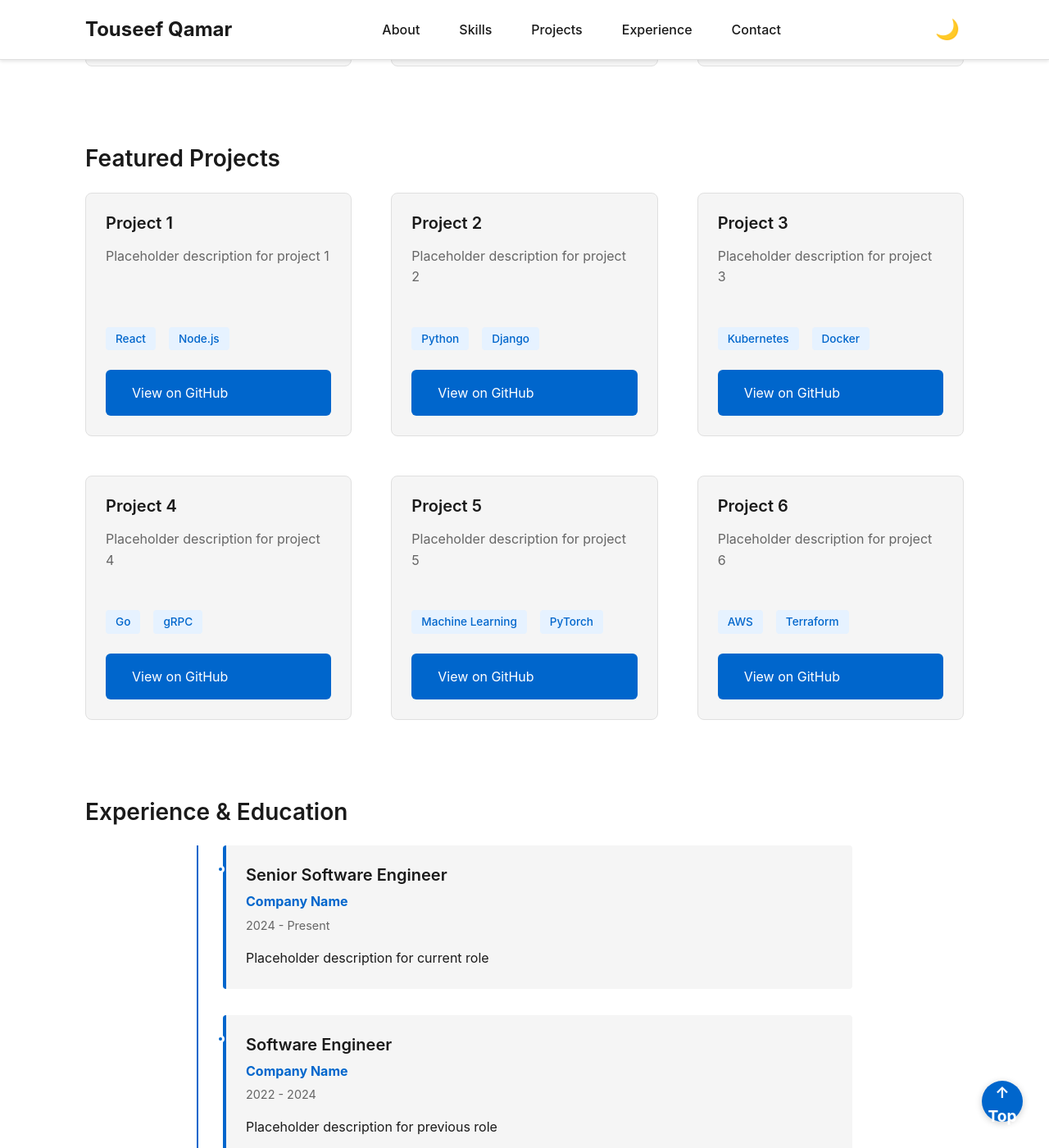
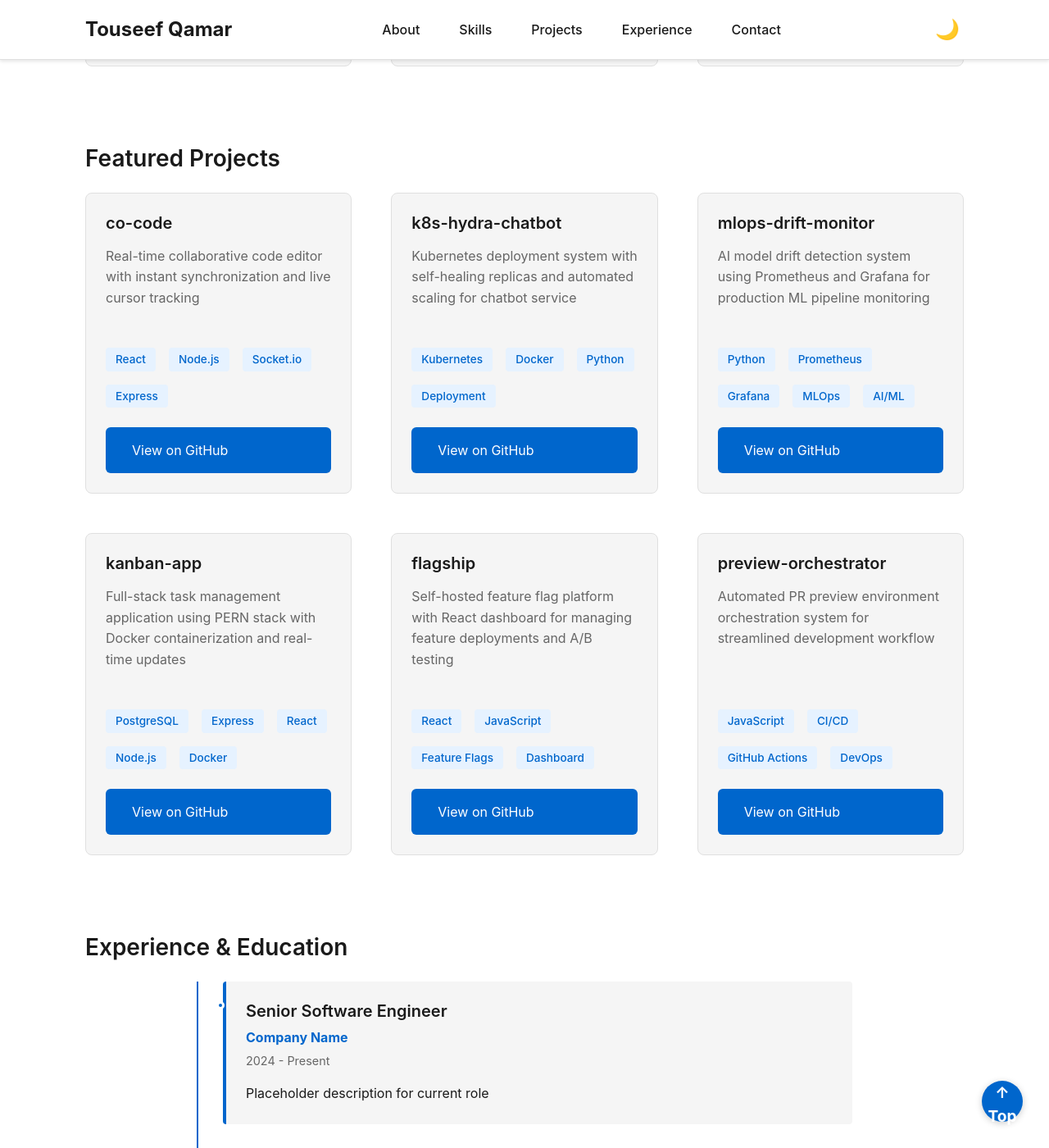
Before and after one commit to TouseefQ/touseefq.github.io, a Jekyll site: the page built from index.html, in a window 1280 px wide and 1400 px high, scrolled down 1208 px. Shown: the whole window at 82% size. Built offline with Jekyll 4.4.1, drawn with Linux system fonts in a browser that asks for light colours.

Commit message:
feat(02): populate projects.yml with 6 real GitHub projects
- co-code: collaborative code editor
- k8s-hydra-chatbot: kubernetes deployment system
- mlops-drift-monitor: AI model drift detection
- kanban-app: full-stack PERN task management
- flagship: self-hosted feature flag platform
- preview-orchestrator: PR preview orchestration

Requirement coverage: PROJ-01, PROJ-02

```diff
--- a/_data/projects.yml
+++ b/_data/projects.yml
@@ -1,41 +1,55 @@
-- name: "Project 1"
-  description: "Placeholder description for project 1"
-  url: "https://github.com/TouseefQ/project1"
+- name: "co-code"
+  description: "Real-time collaborative code editor with instant synchronization and live cursor tracking"
+  url: "https://github.com/TouseefQ/co-code"
   techs:
     - "React"
     - "Node.js"
+    - "Socket.io"
+    - "Express"
 
-- name: "Project 2"
-  description: "Placeholder description for project 2"
-  url: "https://github.com/TouseefQ/project2"
-  techs:
-    - "Python"
-    - "Django"
-
-- name: "Project 3"
-  description: "Placeholder description for project 3"
-  url: "https://github.com/TouseefQ/project3"
+- name: "k8s-hydra-chatbot"
+  description: "Kubernetes deployment system with self-healing replicas and automated scaling for chatbot service"
+  url: "https://github.com/TouseefQ/k8s-hydra-chatbot"
   techs:
     - "Kubernetes"
     - "Docker"
+    - "Python"
+    - "Deployment"
 
-- name: "Project 4"
-  description: "Placeholder description for project 4"
-  url: "https://github.com/TouseefQ/project4"
+- name: "mlops-drift-monitor"
+  description: "AI model drift detection system using Prometheus and Grafana for production ML pipeline monitoring"
+  url: "https://github.com/TouseefQ/mlops-drift-monitor"
   techs:
-    - "Go"
-    - "gRPC"
+    - "Python"
+    - "Prometheus"
+    - "Grafana"
+    - "MLOps"
+    - "AI/ML"
 
-- name: "Project 5"
-  description: "Placeholder description for project 5"
-  url: "https://github.com/TouseefQ/project5"
+- name: "kanban-app"
+  description: "Full-stack task management application using PERN stack with Docker containerization and real-time updates"
+  url: "https://github.com/TouseefQ/kanban-app"
   techs:
-    - "Machine Learning"
-    - "PyTorch"
+    - "PostgreSQL"
+    - "Express"
+    - "React"
+    - "Node.js"
+    - "Docker"
 
-- name: "Project 6"
-  description: "Placeholder description for project 6"
-  url: "https://github.com/TouseefQ/project6"
+- name: "flagship"
+  description: "Self-hosted feature flag platform with React dashboard for managing feature deployments and A/B testing"
+  url: "https://github.com/TouseefQ/flagship"
   techs:
-    - "AWS"
-    - "Terraform"
+    - "React"
+    - "JavaScript"
+    - "Feature Flags"
+    - "Dashboard"
+
+- name: "preview-orchestrator"
+  description: "Automated PR preview environment orchestration system for streamlined development workflow"
+  url: "https://github.com/TouseefQ/preview-orchestrator"
+  techs:
+    - "JavaScript"
+    - "CI/CD"
+    - "GitHub Actions"
+    - "DevOps"
```
